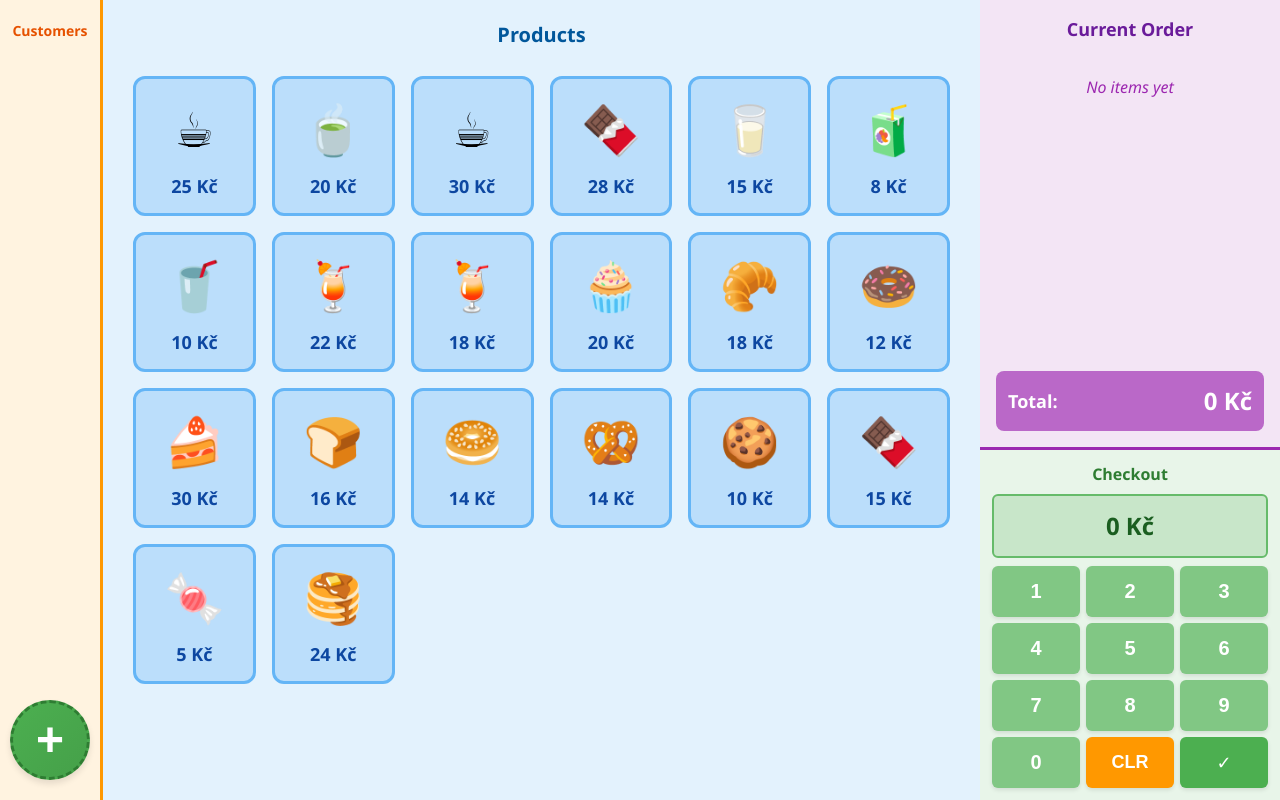
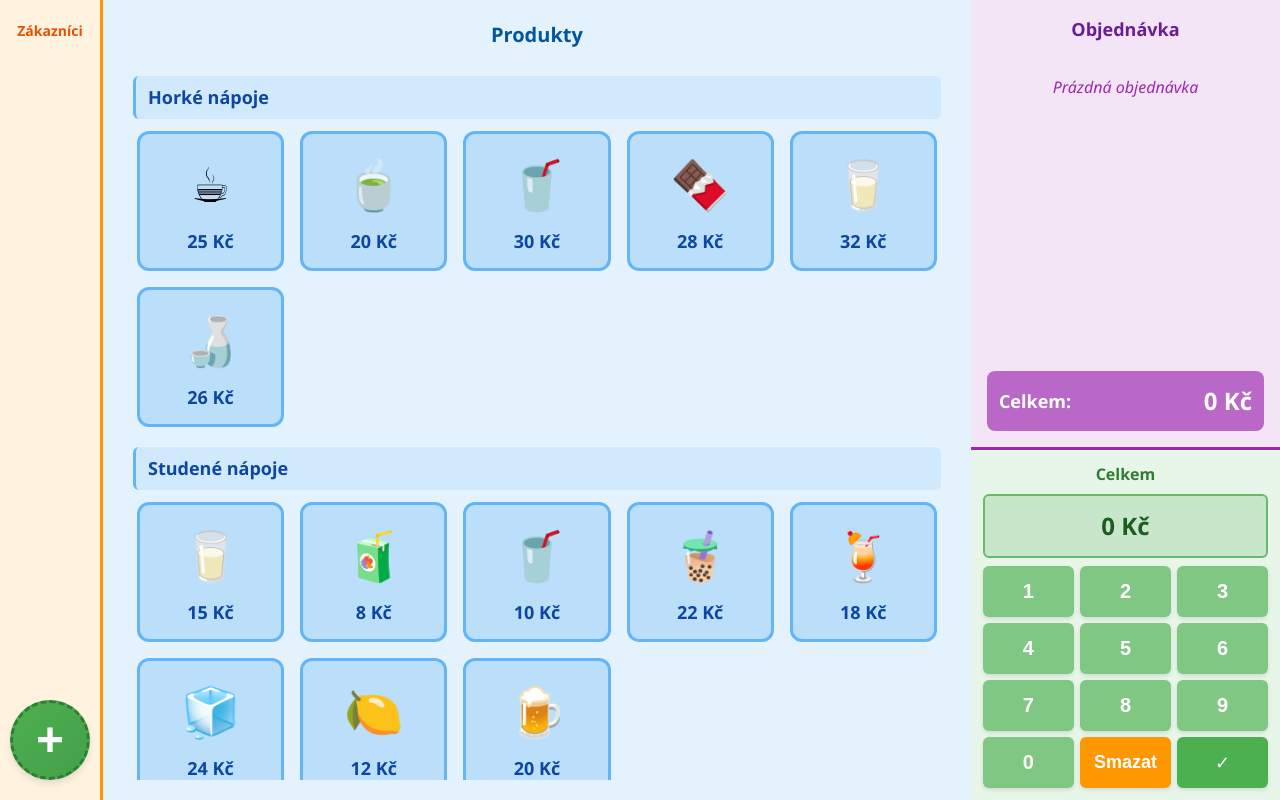
Before and after one commit to tboh003/kidsplay-coffeeshop, a React (Vite) app: page / in a window 1280 px wide. Built offline with nearby package versions, Linux system fonts and the light colour scheme.

Commit message:
feat(phase2.1): add categories, Czech translation, expand to 39 products with Czech items

```diff
--- a/src/components/CheckoutCounter/CheckoutCounter.tsx
+++ b/src/components/CheckoutCounter/CheckoutCounter.tsx
@@ -1,4 +1,5 @@
 import React, { useState } from 'react';
+import { LANGUAGE } from '../../constants/language';
 import './CheckoutCounter.css';
 
 interface CheckoutCounterProps {
@@ -49,17 +50,17 @@ export const CheckoutCounter: React.FC<CheckoutCounterProps> = ({
 
   return (
     <div className="checkout-counter">
-      <div className="counter-title">Checkout</div>
+      <div className="counter-title">{LANGUAGE.CHECKOUT_TOTAL}</div>
 
       <div className={`display ${feedback}`}>
-        {input || '0'} Kč
+        {input || '0'} {LANGUAGE.CURRENCY}
       </div>
 
       {feedback === 'success' && (
-        <div className="feedback success">✓ Correct!</div>
+        <div className="feedback success">✓ {LANGUAGE.SUCCESS}</div>
       )}
       {feedback === 'error' && (
-        <div className="feedback error">✗ Try Again</div>
+        <div className="feedback error">✗ {LANGUAGE.TRY_AGAIN}</div>
       )}
 
       <div className="number-pad">
@@ -76,7 +77,7 @@ export const CheckoutCounter: React.FC<CheckoutCounterProps> = ({
           0
         </button>
         <button className="action-button clear" onClick={handleClear}>
-          CLR
+          {LANGUAGE.CHECKOUT_CLEAR}
         </button>
         <button className="action-button check" onClick={handleCheck}>
           ✓
--- a/src/components/CustomerList/CustomerList.tsx
+++ b/src/components/CustomerList/CustomerList.tsx
@@ -1,5 +1,6 @@
 import React from 'react';
 import { Customer } from '../../types';
+import { LANGUAGE } from '../../constants/language';
 import './CustomerList.css';
 
 interface CustomerListProps {
@@ -21,7 +22,7 @@ export const CustomerList: React.FC<CustomerListProps> = ({
 
   return (
     <div className="customer-list">
-      <div className="customer-list-title">Customers</div>
+      <div className="customer-list-title">{LANGUAGE.CUSTOMERS_TITLE}</div>
       <div className="customer-items-container">
         {customers.map((customer) => (
           <div
--- a/src/components/CustomerSelector/CustomerSelector.tsx
+++ b/src/components/CustomerSelector/CustomerSelector.tsx
@@ -1,5 +1,6 @@
 import React from 'react';
 import { availableCustomerIcons } from '../../data/customers';
+import { LANGUAGE } from '../../constants/language';
 import './CustomerSelector.css';
 
 interface CustomerSelectorProps {
@@ -16,7 +17,7 @@ export const CustomerSelector: React.FC<CustomerSelectorProps> = ({ onSelectIcon
   return (
     <div className="customer-selector-overlay" onClick={onClose}>
       <div className="customer-selector-modal" onClick={(e) => e.stopPropagation()}>
-        <h2>Choose a Customer</h2>
+        <h2>{LANGUAGE.CUSTOMER_SELECTOR_TITLE}</h2>
         <div className="customer-icon-grid">
           {availableCustomerIcons.map((customer) => (
             <button
@@ -30,7 +31,7 @@ export const CustomerSelector: React.FC<CustomerSelectorProps> = ({ onSelectIcon
           ))}
         </div>
         <button className="close-button" onClick={onClose}>
-          Cancel
+          {LANGUAGE.CUSTOMER_SELECTOR_CANCEL}
         </button>
       </div>
     </div>
--- a/src/components/OrderPanel/OrderPanel.tsx
+++ b/src/components/OrderPanel/OrderPanel.tsx
@@ -1,5 +1,6 @@
 import React from 'react';
 import { Product } from '../../types';
+import { LANGUAGE } from '../../constants/language';
 import './OrderPanel.css';
 
 interface OrderPanelProps {
@@ -12,10 +13,10 @@ export const OrderPanel: React.FC<OrderPanelProps> = ({ order, onRemoveProduct }
 
   return (
     <div className="order-panel">
-      <div className="order-title">Current Order</div>
+      <div className="order-title">{LANGUAGE.ORDER_TITLE}</div>
       <div className="order-items">
         {order.length === 0 ? (
-          <div className="empty-order">No items yet</div>
+          <div className="empty-order">{LANGUAGE.ORDER_EMPTY}</div>
         ) : (
           order.map((product, index) => (
             <div
@@ -24,14 +25,14 @@ export const OrderPanel: React.FC<OrderPanelProps> = ({ order, onRemoveProduct }
               onClick={() => onRemoveProduct(index)}
             >
               <span className="order-item-icon">{product.icon}</span>
-              <span className="order-item-price">{product.price} Kč</span>
+              <span className="order-item-price">{product.price} {LANGUAGE.CURRENCY}</span>
             </div>
           ))
         )}
       </div>
       <div className="order-total">
-        <div className="total-label">Total:</div>
-        <div className="total-amount">{total} Kč</div>
+        <div className="total-label">{LANGUAGE.CHECKOUT_TOTAL}:</div>
+        <div className="total-amount">{total} {LANGUAGE.CURRENCY}</div>
       </div>
     </div>
   );
--- a/src/components/ProductGrid/ProductGrid.css
+++ b/src/components/ProductGrid/ProductGrid.css
@@ -16,11 +16,35 @@
 }
 
 .products-container {
+  display: flex;
+  flex-direction: column;
+  gap: 20px;
+  overflow-y: auto;
+  padding: 10px;
+}
+
+.product-category {
+  display: flex;
+  flex-direction: column;
+  gap: 12px;
+}
+
+.category-header {
+  font-size: 18px;
+  font-weight: bold;
+  color: #0d47a1;
+  background: rgba(100, 181, 246, 0.15);
+  padding: 8px 12px;
+  border-radius: 6px;
+  text-align: left;
+  border-left: 3px solid #64b5f6;
+}
+
+.category-products {
   display: grid;
   grid-template-columns: repeat(auto-fill, minmax(120px, 1fr));
   gap: 16px;
-  overflow-y: auto;
-  padding: 10px;
+  padding: 0 4px;
 }
 
 .product-item {
--- a/src/components/ProductGrid/ProductGrid.tsx
+++ b/src/components/ProductGrid/ProductGrid.tsx
@@ -1,5 +1,6 @@
 import React from 'react';
 import { Product } from '../../types';
+import { LANGUAGE } from '../../constants/language';
 import './ProductGrid.css';
 
 interface ProductGridProps {
@@ -8,21 +9,51 @@ interface ProductGridProps {
 }
 
 export const ProductGrid: React.FC<ProductGridProps> = ({ products, onProductClick }) => {
+  // Group products by category
+  const productsByCategory = products.reduce((acc, product) => {
+    if (!acc[product.category]) {
+      acc[product.category] = [];
+    }
+    acc[product.category].push(product);
+    return acc;
+  }, {} as Record<string, Product[]>);
+
+  // Define category order
+  const categoryOrder = [
+    LANGUAGE.CATEGORY_HOT_DRINKS,
+    LANGUAGE.CATEGORY_COLD_DRINKS,
+    LANGUAGE.CATEGORY_BAKED_GOODS,
+    LANGUAGE.CATEGORY_SAVORY,
+    LANGUAGE.CATEGORY_SWEETS
+  ];
+
   return (
     <div className="product-grid">
-      <div className="product-grid-title">Products</div>
+      <div className="product-grid-title">{LANGUAGE.PRODUCTS_TITLE}</div>
       <div className="products-container">
-        {products.map((product) => (
+        {categoryOrder.map((category) => {
+          const categoryProducts = productsByCategory[category];
+          if (!categoryProducts || categoryProducts.length === 0) return null;
+
+          return (
+            <div key={category} className="product-category">
+              <div className="category-header">{category}</div>
+              <div className="category-products">
+                {categoryProducts.map((product) => (
                   <div
                     key={product.id}
                     className="product-item"
                     onClick={() => onProductClick(product)}
                   >
                     <div className="product-icon">{product.icon}</div>
-            <div className="product-price">{product.price} Kč</div>
+                    <div className="product-price">{product.price} {LANGUAGE.CURRENCY}</div>
                   </div>
                 ))}
               </div>
             </div>
           );
+        })}
+      </div>
+    </div>
+  );
 };
--- /dev/null
+++ b/src/constants/language.ts
@@ -0,0 +1,46 @@
+// Czech language constants for the Kids Coffeeshop game
+
+export const LANGUAGE = {
+  // Product Grid
+  PRODUCTS_TITLE: 'Produkty',
+
+  // Customer List
+  CUSTOMERS_TITLE: 'Zákazníci',
+
+  // Product Categories
+  CATEGORY_HOT_DRINKS: 'Horké nápoje',
+  CATEGORY_COLD_DRINKS: 'Studené nápoje',
+  CATEGORY_BAKED_GOODS: 'Pečivo',
+  CATEGORY_SAVORY: 'Slané jídlo',
+  CATEGORY_SWEETS: 'Sladkosti',
+
+  // Order Panel
+  ORDER_TITLE: 'Objednávka',
+  ORDER_EMPTY: 'Prázdná objednávka',
+
+  // Checkout Counter
+  CHECKOUT_TOTAL: 'Celkem',
+  CHECKOUT_CLEAR: 'Smazat',
+  CHECKOUT_CHECK: 'Zkontrolovat',
+  CHECKOUT_ENTER_TOTAL: 'Zadej celkovou částku',
+
+  // Feedback messages
+  SUCCESS: 'Správně!',
+  TRY_AGAIN: 'Zkus to znovu',
+
+  // Currency
+  CURRENCY: 'Kč',
+
+  // Customer names (internal)
+  CUSTOMER_BOY: 'Chlapec',
+  CUSTOMER_GIRL: 'Dívka',
+  CUSTOMER_CHILD: 'Dítě',
+  CUSTOMER_DOG: 'Pejsek',
+  CUSTOMER_BABY: 'Miminko',
+
+  // Customer Selector
+  CUSTOMER_SELECTOR_TITLE: 'Vyber zákazníka',
+  CUSTOMER_SELECTOR_CANCEL: 'Zrušit'
+} as const;
+
+export type LanguageKey = keyof typeof LANGUAGE;
--- a/src/data/customers.ts
+++ b/src/data/customers.ts
@@ -1,12 +1,13 @@
 import { Customer } from '../types';
+import { LANGUAGE } from '../constants/language';
 
 // Available customer icons for selection
 export const availableCustomerIcons = [
-  { icon: '👦', name: 'Boy' },
-  { icon: '👧', name: 'Girl' },
-  { icon: '🧒', name: 'Child' },
-  { icon: '🐶', name: 'Dog' },
-  { icon: '👶', name: 'Baby' }
+  { icon: '👦', name: LANGUAGE.CUSTOMER_BOY },
+  { icon: '👧', name: LANGUAGE.CUSTOMER_GIRL },
+  { icon: '🧒', name: LANGUAGE.CUSTOMER_CHILD },
+  { icon: '🐶', name: LANGUAGE.CUSTOMER_DOG },
+  { icon: '👶', name: LANGUAGE.CUSTOMER_BABY }
 ];
 
 // No initial customers - game starts with empty list
--- a/src/data/products.ts
+++ b/src/data/products.ts
@@ -1,31 +1,55 @@
 import { Product } from '../types';
+import { LANGUAGE } from '../constants/language';
 
 export const products: Product[] = [
-  // Hot drinks
-  { id: 'p1', icon: '☕', price: 25, name: 'Espresso' },
-  { id: 'p2', icon: '🍵', price: 20, name: 'Tea' },
-  { id: 'p11', icon: '☕', price: 30, name: 'Cappuccino' },
-  { id: 'p12', icon: '🍫', price: 28, name: 'Hot Chocolate' },
+  // Horké nápoje (Hot Drinks)
+  { id: 'p1', icon: '☕', price: 25, category: LANGUAGE.CATEGORY_HOT_DRINKS, name: 'Espresso' },
+  { id: 'p2', icon: '🍵', price: 20, category: LANGUAGE.CATEGORY_HOT_DRINKS, name: 'Čaj' },
+  { id: 'p11', icon: '🥤', price: 30, category: LANGUAGE.CATEGORY_HOT_DRINKS, name: 'Cappuccino' },
+  { id: 'p12', icon: '🍫', price: 28, category: LANGUAGE.CATEGORY_HOT_DRINKS, name: 'Horká čokoláda' },
+  { id: 'p21', icon: '🥛', price: 32, category: LANGUAGE.CATEGORY_HOT_DRINKS, name: 'Latte' },
+  { id: 'p22', icon: '🍶', price: 26, category: LANGUAGE.CATEGORY_HOT_DRINKS, name: 'Macchiato' },
 
-  // Cold drinks
-  { id: 'p3', icon: '🥛', price: 15, name: 'Milk' },
-  { id: 'p7', icon: '🧃', price: 8, name: 'Juice' },
-  { id: 'p9', icon: '🥤', price: 10, name: 'Soda' },
-  { id: 'p13', icon: '🍹', price: 22, name: 'Bubble Tea' },
-  { id: 'p14', icon: '🍹', price: 18, name: 'Smoothie' },
+  // Studené nápoje (Cold Drinks)
+  { id: 'p3', icon: '🥛', price: 15, category: LANGUAGE.CATEGORY_COLD_DRINKS, name: 'Mléko' },
+  { id: 'p7', icon: '🧃', price: 8, category: LANGUAGE.CATEGORY_COLD_DRINKS, name: 'Džus' },
+  { id: 'p9', icon: '🥤', price: 10, category: LANGUAGE.CATEGORY_COLD_DRINKS, name: 'Limonáda' },
+  { id: 'p13', icon: '🧋', price: 22, category: LANGUAGE.CATEGORY_COLD_DRINKS, name: 'Bubble Tea' },
+  { id: 'p14', icon: '🍹', price: 18, category: LANGUAGE.CATEGORY_COLD_DRINKS, name: 'Smoothie' },
+  { id: 'p23', icon: '🧊', price: 24, category: LANGUAGE.CATEGORY_COLD_DRINKS, name: 'Ledová káva' },
+  { id: 'p24', icon: '🍋', price: 12, category: LANGUAGE.CATEGORY_COLD_DRINKS, name: 'Citronáda' },
+  { id: 'p35', icon: '🍺', price: 20, category: LANGUAGE.CATEGORY_COLD_DRINKS, name: 'Kofola' },
 
-  // Baked goods
-  { id: 'p4', icon: '🧁', price: 20, name: 'Cupcake' },
-  { id: 'p5', icon: '🥐', price: 18, name: 'Croissant' },
-  { id: 'p6', icon: '🍩', price: 12, name: 'Donut' },
-  { id: 'p8', icon: '🍰', price: 30, name: 'Cake Slice' },
-  { id: 'p15', icon: '🍞', price: 16, name: 'Bread' },
-  { id: 'p16', icon: '🥯', price: 14, name: 'Bagel' },
-  { id: 'p17', icon: '🥨', price: 14, name: 'Pretzel' },
+  // Pečivo (Baked Goods)
+  { id: 'p4', icon: '🧁', price: 20, category: LANGUAGE.CATEGORY_BAKED_GOODS, name: 'Košíček' },
+  { id: 'p5', icon: '🥐', price: 18, category: LANGUAGE.CATEGORY_BAKED_GOODS, name: 'Croissant' },
+  { id: 'p6', icon: '🍩', price: 12, category: LANGUAGE.CATEGORY_BAKED_GOODS, name: 'Kobliha' },
+  { id: 'p8', icon: '🍰', price: 30, category: LANGUAGE.CATEGORY_BAKED_GOODS, name: 'Dort' },
+  { id: 'p15', icon: '🥖', price: 16, category: LANGUAGE.CATEGORY_BAKED_GOODS, name: 'Bageta' },
+  { id: 'p16', icon: '🥯', price: 14, category: LANGUAGE.CATEGORY_BAKED_GOODS, name: 'Bagel' },
+  { id: 'p17', icon: '🥨', price: 14, category: LANGUAGE.CATEGORY_BAKED_GOODS, name: 'Preclík' },
+  { id: 'p25', icon: '🧇', price: 22, category: LANGUAGE.CATEGORY_BAKED_GOODS, name: 'Vafle' },
+  { id: 'p26', icon: '🥧', price: 28, category: LANGUAGE.CATEGORY_BAKED_GOODS, name: 'Koláč' },
+  { id: 'p27', icon: '🥞', price: 24, category: LANGUAGE.CATEGORY_BAKED_GOODS, name: 'Palačinky' },
+  { id: 'p33', icon: '🍞', price: 8, category: LANGUAGE.CATEGORY_BAKED_GOODS, name: 'Rohlík' },
+  { id: 'p34', icon: '🥐', price: 15, category: LANGUAGE.CATEGORY_BAKED_GOODS, name: 'Houska' },
 
-  // Snacks and treats
-  { id: 'p18', icon: '🍪', price: 10, name: 'Cookie' },
-  { id: 'p10', icon: '🍫', price: 15, name: 'Chocolate' },
-  { id: 'p19', icon: '🍬', price: 5, name: 'Candy' },
-  { id: 'p20', icon: '🥞', price: 24, name: 'Pancakes' }
+  // Slané jídlo (Savory)
+  { id: 'p39', icon: '🥪', price: 35, category: LANGUAGE.CATEGORY_SAVORY, name: 'Chlebíček' },
+  { id: 'p40', icon: '🍖', price: 28, category: LANGUAGE.CATEGORY_SAVORY, name: 'Sekaná' },
+  { id: 'p41', icon: '🌭', price: 25, category: LANGUAGE.CATEGORY_SAVORY, name: 'Párek v rohlíku' },
+  { id: 'p42', icon: '🥓', price: 22, category: LANGUAGE.CATEGORY_SAVORY, name: 'Slanina' },
+  { id: 'p43', icon: '🍕', price: 32, category: LANGUAGE.CATEGORY_SAVORY, name: 'Langoš' },
+
+  // Sladkosti (Sweets)
+  { id: 'p18', icon: '🍪', price: 10, category: LANGUAGE.CATEGORY_SWEETS, name: 'Sušenka' },
+  { id: 'p10', icon: '🍫', price: 15, category: LANGUAGE.CATEGORY_SWEETS, name: 'Čokoláda' },
+  { id: 'p19', icon: '🍬', price: 5, category: LANGUAGE.CATEGORY_SWEETS, name: 'Bonbón' },
+  { id: 'p28', icon: '🍦', price: 18, category: LANGUAGE.CATEGORY_SWEETS, name: 'Zmrzlina' },
+  { id: 'p29', icon: '🍿', price: 8, category: LANGUAGE.CATEGORY_SWEETS, name: 'Popcorn' },
+  { id: 'p30', icon: '🍭', price: 6, category: LANGUAGE.CATEGORY_SWEETS, name: 'Lízátko' },
+  { id: 'p31', icon: '🎂', price: 35, category: LANGUAGE.CATEGORY_SWEETS, name: 'Narozeninový dort' },
+  { id: 'p36', icon: '🍮', price: 16, category: LANGUAGE.CATEGORY_SWEETS, name: 'Pudink' },
+  { id: 'p37', icon: '🥧', price: 18, category: LANGUAGE.CATEGORY_SWEETS, name: 'Štrúdl' },
+  { id: 'p38', icon: '🧁', price: 12, category: LANGUAGE.CATEGORY_SWEETS, name: 'Věnec' }
 ];
--- a/src/types/Product.ts
+++ b/src/types/Product.ts
@@ -2,5 +2,6 @@ export interface Product {
   id: string;
   icon: string; // emoji or icon identifier
   price: number; // Price in CZK
+  category: string; // Product category for grouping
   name?: string; // Internal only, not displayed
 }
```
Also changed, not shown: 1 other file (tests, documents, lock files or other folders). Lines whose indentation alone changed are shown as unchanged.
